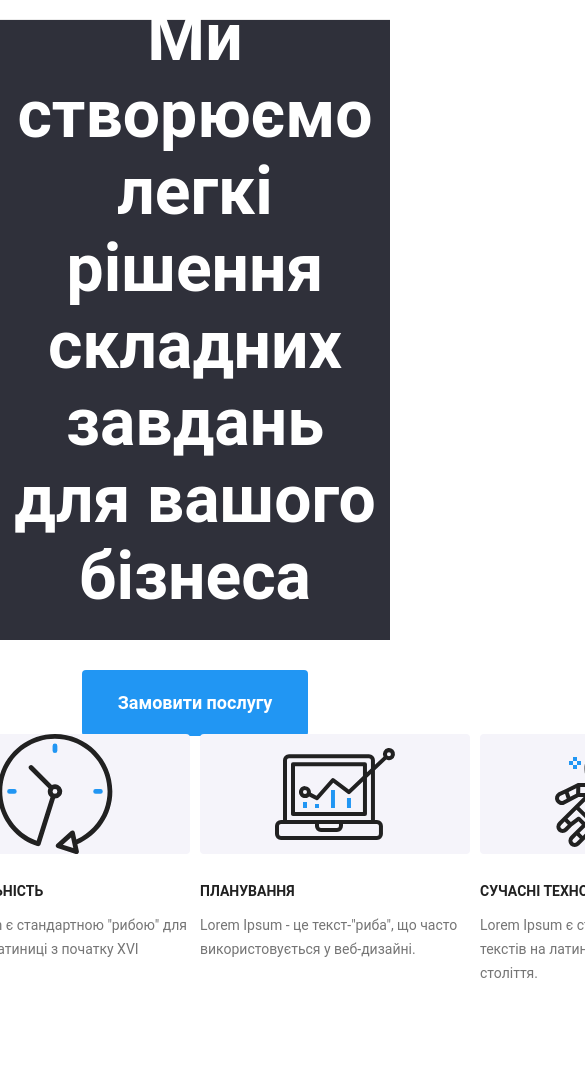
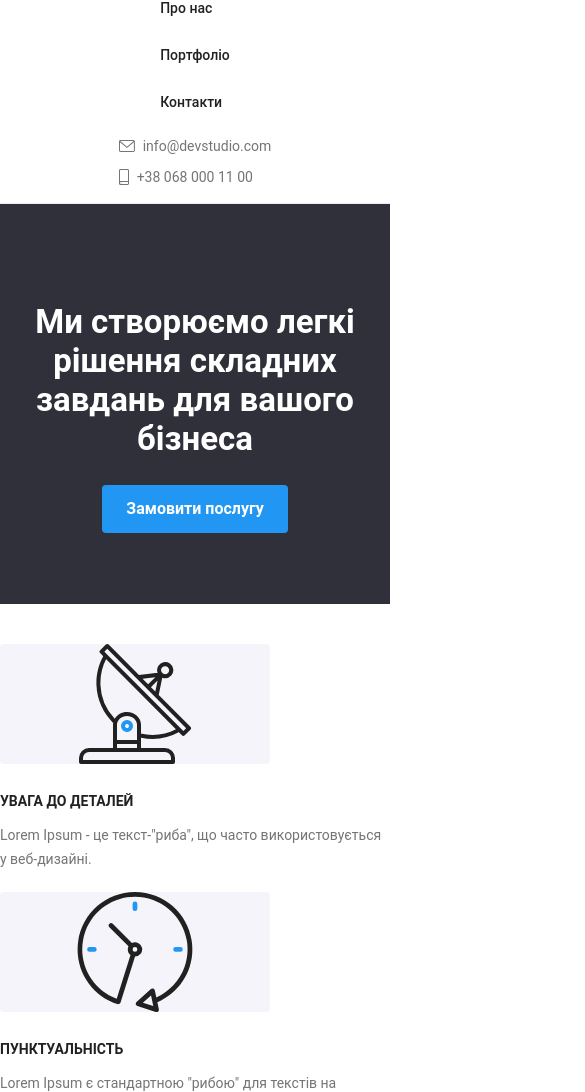
Before and after one commit to vova061/wt-markup-04, a plain HTML site: page index.html in a window 390 px wide. Shown: the part 77-1169 px from the top of the page, 585 px wide, since content can reach past the window. Drawn offline with Linux system fonts and the light colour scheme.

Commit message:
Update styles.css

```diff
--- a/css/styles.css
+++ b/css/styles.css
@@ -491,18 +491,115 @@ main .make_order button {
   line-height: 1;
 }
 
-/* Адаптивність для планшетів */
-@media (max-width: 1024px) {
-  .block {
-      flex: 1 1 100%;
-      /* Одна колонка */
+/* Tablet (768px - 1199px) */
+@media (max-width: 1199px) {
+  .header-container,
+  .footer-container {
+    padding: 0 20px;
+  }
+
+  .preferences ul,
+  .specialisations ul,
+  .team ul {
+    flex-wrap: wrap;
+    gap: 20px;
+  }
+
+  .preferences ul li,
+  .specialisations ul li {
+    flex-basis: calc((100% - 20px) / 2);
+  }
+
+  .team ul .member {
+    flex-basis: calc((100% - 40px) / 2);
+  }
+
+  .footer-container {
+    flex-wrap: wrap;
+    gap: 40px;
+  }
+
+  main .make_order {
+    height: 500px;
+    font-size: 32px;
+  }
+
+  .subscribe-form {
+    flex-direction: column;
+    align-items: flex-start;
+  }
+
+  .subscribe-form input {
+    width: 100%;
   }
 }
 
-/* Адаптивність для мобільних пристроїв */
-@media (max-width: 768px) {
-  .nav-menu {
-      flex-direction: column;
-      /* Вертикальне меню */
+/* Mobile (up to 767px) */
+@media (max-width: 767px) {
+  .header-container {
+    flex-direction: column;
+    padding: 10px 15px;
+  }
+
+  .nav-list,
+  .contacts {
+    flex-direction: column;
+    gap: 15px;
+    margin-top: 20px;
+  }
+
+  .preferences ul li,
+  .specialisations ul li,
+  .team ul .member {
+    flex-basis: 100%;
+  }
+
+  .section,
+  .preferences,
+  .specialisations,
+  .team {
+    padding: 40px 0;
+  }
+
+  main .make_order {
+    height: 400px;
+    font-size: 26px;
+    padding: 0 15px;
+  }
+
+  main .make_order button {
+    padding: 16px 24px;
+    font-size: 16px;
+  }
+
+  .footer-container {
+    flex-direction: column;
+    gap: 30px;
+  }
+
+  .footer-column {
+    width: 100%;
+  }
+
+  .social-links {
+    justify-content: center;
+  }
+
+  .specialisations h2,
+  .team h2 {
+    font-size: 28px;
+    margin-bottom: 30px;
   }
 }
+
+/* Small Mobile (up to 479px) */
+@media (max-width: 479px) {
+  main .make_order {
+    font-size: 22px;
+  }
+
+  .subscribe-form button {
+    width: 100%;
+    justify-content: center;
+  }
+}
```
